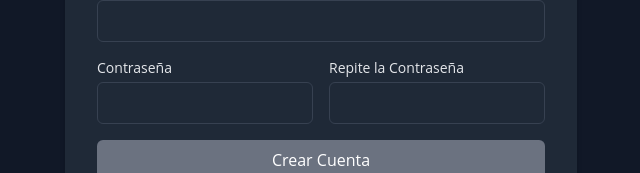
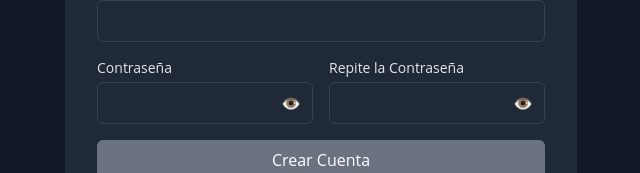
Before and after one commit to dfloresc16/AppPT, an Angular app: page /auth/register in a window 1280 px wide. Shown: the part 414-587 px from the top of the page, without its empty margins (319-959 px from the left). Built offline with nearby package versions, Linux system fonts and the light colour scheme.

Commit message:
Hotfix: Contraseña

```diff
--- a/src/app/presentation/pages/registerPage/registerPage.component.html
+++ b/src/app/presentation/pages/registerPage/registerPage.component.html
@@ -58,10 +58,11 @@
             formControlName="phoneNumber"
             required
             class="mt-1 block w-full border border-[#374151] bg-[#1F2937] text-white rounded-md p-2 focus:ring-[#6A5ACD] focus:border-[#6A5ACD]" />
-            <div *ngIf="registerForm.get('phoneNumber')?.touched && registerForm.get('phoneNumber')?.hasError('phoneNumberInvalid')" class="text-red-500 text-sm mt-1">
+          <div
+            *ngIf="registerForm.get('phoneNumber')?.touched && registerForm.get('phoneNumber')?.hasError('phoneNumberInvalid') && ( registerForm.get('phoneNumber')?.hasError('minlength') || registerForm.get('phoneNumber')?.hasError('maxlength'))"
+            class="text-red-500 text-sm mt-1">
             El número de celular debe tener exactamente 10 dígitos.
           </div>
-
         </div>
       </div>
 
@@ -80,18 +81,27 @@
         <div
           *ngIf="registerForm.get('email')?.touched && registerForm.get('email')?.hasError('emailDomain')"
           class="text-red-500 text-sm mt-1">
-          El correo debe tener dominio"&#64;"ipn.mx o "&#64;"alumno.ipn.mx.
+          El correo debe tener dominio "&#64;"ipn.mx o "&#64;"alumno.ipn.mx.
         </div>
       </div>
 
       <div class="grid grid-cols-2 gap-4">
         <div>
           <label class="block text-sm font-medium text-[#E5E7EB]">Contraseña</label>
+          <div class="relative">
             <input
-            type="password"
+              [type]="showPassword ? 'text' : 'password'"
               formControlName="password"
               required
               class="mt-1 block w-full border border-[#374151] bg-[#1F2937] text-white rounded-md p-2 focus:ring-[#6A5ACD] focus:border-[#6A5ACD]" />
+            <button
+              type="button"
+              (click)="showPassword = !showPassword"
+              class="absolute inset-y-0 right-0 px-3 text-[#6A5ACD] focus:outline-none">
+              <span *ngIf="showPassword">🙈</span>
+              <span *ngIf="!showPassword">👁️</span>
+            </button>
+          </div>
           <div
             *ngIf="registerForm.get('password')?.touched && registerForm.get('password')?.hasError('required')"
             class="text-red-500 text-sm mt-1">
@@ -105,11 +115,20 @@
         </div>
         <div>
           <label class="block text-sm font-medium text-[#E5E7EB]">Repite la Contraseña</label>
+          <div class="relative">
             <input
-            type="password"
+              [type]="showConfirmPassword ? 'text' : 'password'"
               formControlName="confirmPassword"
               required
               class="mt-1 block w-full border border-[#374151] bg-[#1F2937] text-white rounded-md p-2 focus:ring-[#6A5ACD] focus:border-[#6A5ACD]" />
+            <button
+              type="button"
+              (click)="showConfirmPassword = !showConfirmPassword"
+              class="absolute inset-y-0 right-0 px-3 text-[#6A5ACD] focus:outline-none">
+              <span *ngIf="showConfirmPassword">🙈</span>
+              <span *ngIf="!showConfirmPassword">👁️</span>
+            </button>
+          </div>
           <div
             *ngIf="registerForm.hasError('passwordMismatch') && registerForm.get('confirmPassword')?.touched"
             class="text-red-500 text-sm mt-1">
--- a/src/app/presentation/pages/registerPage/registerPage.component.ts
+++ b/src/app/presentation/pages/registerPage/registerPage.component.ts
@@ -20,6 +20,8 @@ import { Router } from '@angular/router';
 export default class RegisterPageComponent {
   registerForm: FormGroup;
   isLoading = false;
+  showPassword: boolean = false;
+  showConfirmPassword: boolean = false;
 
   constructor(private fb: FormBuilder, private authService: AuthService, private router: Router) {
     this.registerForm = this.fb.group(
```
Lines whose indentation alone changed are shown as unchanged.
